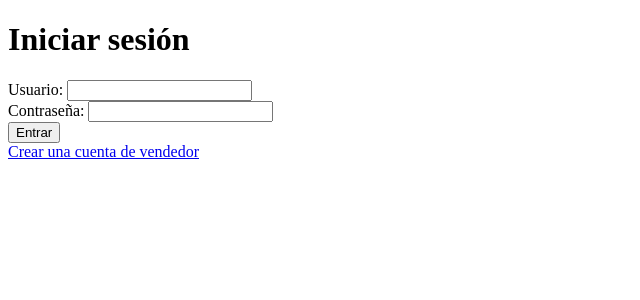
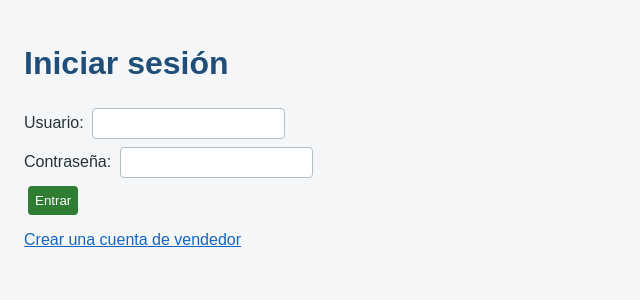
Before and after one commit to oriolnieto/ACT02.-Mi-sistema-CRM-Nieto-Montanuy-Oriol-, a PHP site: page / in a window 1280 px wide. Shown: the top 300 px of the page, without its empty margins (0-640 px from the left). Run offline with PHP 8.4, Linux system fonts and the light colour scheme.

Commit message:
css basic

```diff
--- a/Vista/actividades.php
+++ b/Vista/actividades.php
@@ -2,6 +2,7 @@
 <html>
 <head>
     <meta charset="utf-8">
+    <link rel="stylesheet" href="Vista/estilos.css">
     <title>PaddockCRM / Actividades</title>
 </head>
 <body>
--- a/Vista/clientes.php
+++ b/Vista/clientes.php
@@ -2,6 +2,7 @@
 <html>
 <head>
     <meta charset="utf-8">
+    <link rel="stylesheet" href="Vista/estilos.css">
     <title>PaddockCRM / Clientes</title>
 </head>
 <body>
--- a/Vista/dashboard.php
+++ b/Vista/dashboard.php
@@ -2,6 +2,7 @@
 <html>
 <head>
     <meta charset="utf-8">
+    <link rel="stylesheet" href="Vista/estilos.css">
     <title>PaddockCRM / Inicio</title>
 </head>
 <body>
--- /dev/null
+++ b/Vista/estilos.css
@@ -0,0 +1,94 @@
+* {
+    box-sizing: border-box;
+}
+
+body {
+    margin: 0;
+    padding: 24px;
+    background: #f4f6f8;
+    color: #263238;
+    font-family: Arial, sans-serif;
+}
+
+nav {
+    padding: 14px 18px;
+    background: #1f4e79;
+    border-radius: 6px;
+}
+
+nav a {
+    color: white;
+    text-decoration: none;
+    margin-right: 12px;
+}
+
+nav a:hover {
+    text-decoration: underline;
+}
+
+h1 {
+    color: #1f4e79;
+}
+
+h2 {
+    color: #365f7d;
+    margin-top: 24px;
+}
+
+form {
+    margin: 12px 0;
+}
+
+input,
+select {
+    margin: 4px;
+    padding: 7px;
+    border: 1px solid #b0bec5;
+    border-radius: 4px;
+}
+
+input[type="submit"] {
+    color: white;
+    background: #2e7d32;
+    border: 0;
+    cursor: pointer;
+}
+
+input[type="submit"]:hover {
+    background: #1b5e20;
+}
+
+table {
+    width: 100%;
+    margin-top: 18px;
+    border-collapse: collapse;
+    background: white;
+}
+
+th,
+td {
+    padding: 9px;
+    border: 1px solid #cfd8dc;
+    text-align: left;
+}
+
+th {
+    color: white;
+    background: #546e7a;
+}
+
+tr:nth-child(even) {
+    background: #f8fafb;
+}
+
+a {
+    color: #1565c0;
+}
+
+body > h1,
+body > form,
+body > table,
+body > ul,
+body > p {
+    max-width: 1200px;
+}
--- a/Vista/login.php
+++ b/Vista/login.php
@@ -1,4 +1,4 @@
-<!DOCTYPE html><html><head><meta charset="utf-8"><title>PaddockCRM / Login</title></head><body>
+<!DOCTYPE html><html><head><meta charset="utf-8"><link rel="stylesheet" href="Vista/estilos.css"><title>PaddockCRM / Login</title></head><body>
 <h1>Iniciar sesión</h1>
 <?php if (!empty($error)) echo '<p>' . $error . '</p>'; ?>
 <form method="post" action="index.php?ruta=login">
--- a/Vista/oportunidades.php
+++ b/Vista/oportunidades.php
@@ -2,6 +2,7 @@
 <html>
 <head>
     <meta charset="utf-8">
+    <link rel="stylesheet" href="Vista/estilos.css">
     <title>PaddockCRM / Oportunidades</title>
 </head>
 <body>
--- a/Vista/registro.php
+++ b/Vista/registro.php
@@ -1,4 +1,4 @@
-<!DOCTYPE html><html><head><meta charset="utf-8"><title>PaddockCRM / Registro</title></head><body>
+<!DOCTYPE html><html><head><meta charset="utf-8"><link rel="stylesheet" href="Vista/estilos.css"><title>PaddockCRM / Registro</title></head><body>
 <h1>Registro de vendedor</h1>
 <?php if (!empty($error)) echo '<p>' . $error . '</p>'; ?>
 <form method="post" action="index.php?ruta=registro">
```
